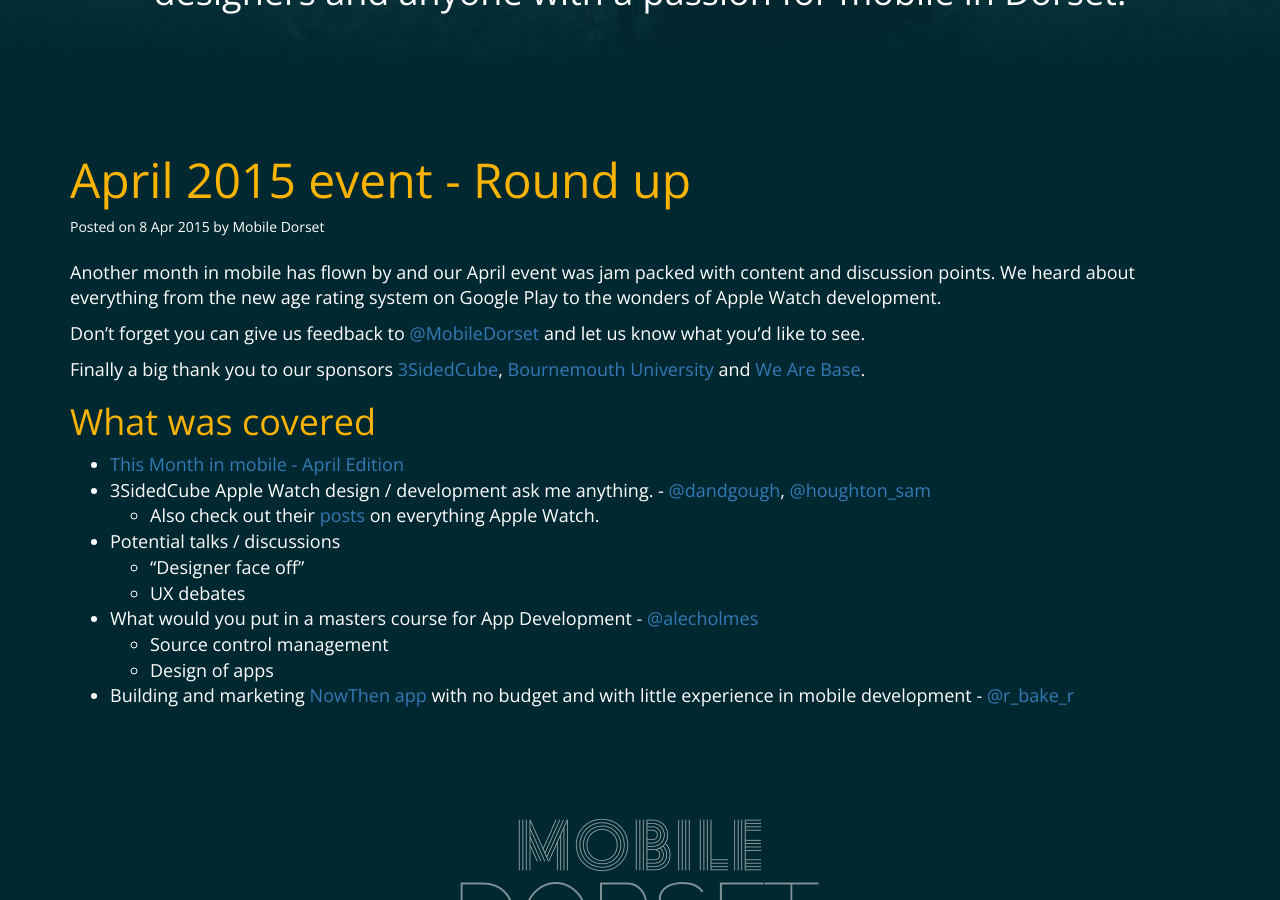
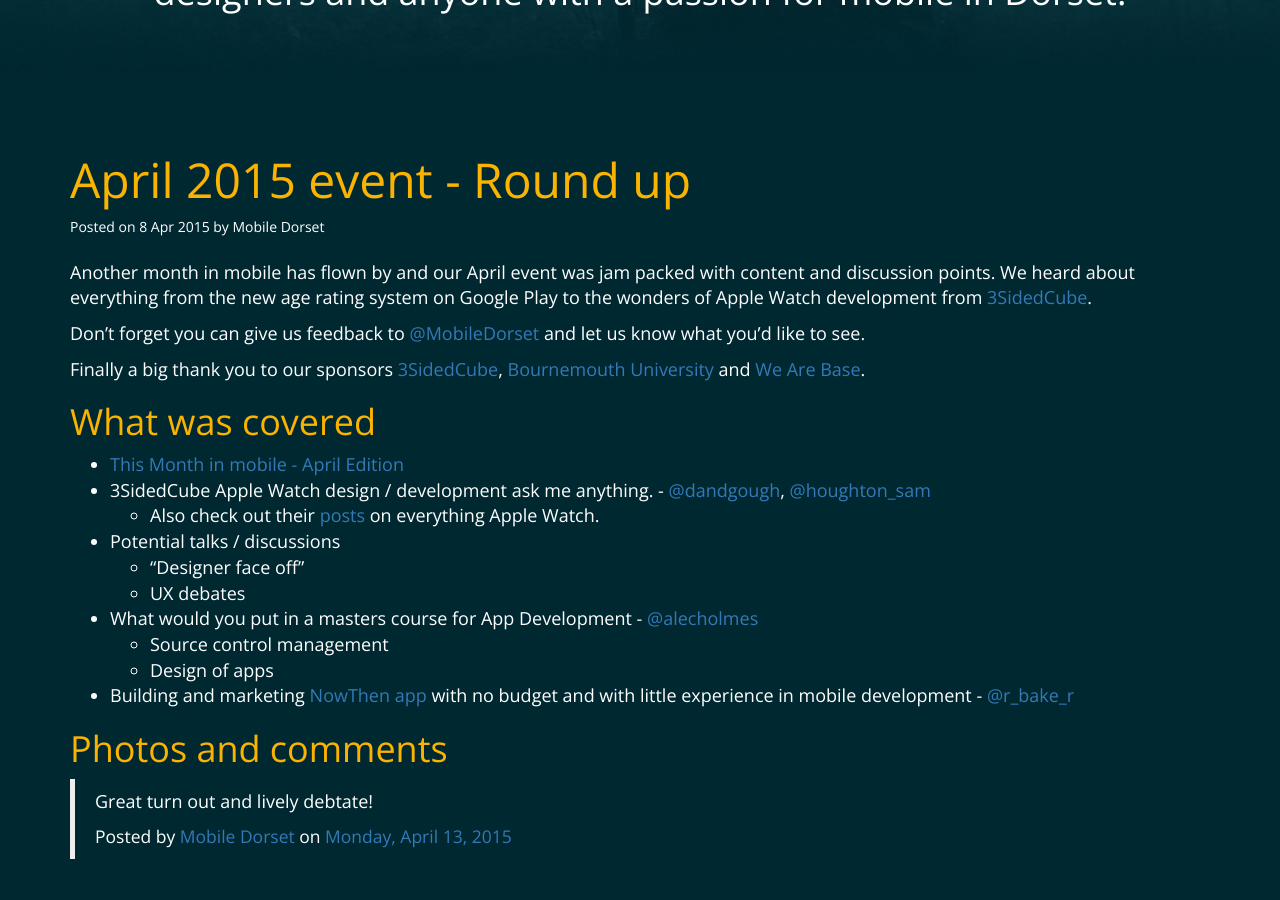
Before and after one commit to MobileDorset/mobiledorset.github.io, a Jekyll site: the page built from _posts/2015-04-08-April-event-round-up.md, in a window 1280 px wide and 900 px high, scrolled down 646 px. Built offline with Jekyll 4.4.1, drawn with Linux system fonts in a browser that asks for light colours.

Commit message:
highlighted 3sc involvement in summary, added facebook event album to april's post

```diff
--- a/_posts/2015-04-08-April-event-round-up.md
+++ b/_posts/2015-04-08-April-event-round-up.md
@@ -3,7 +3,7 @@
 title: April 2015 event - Round up
 author: Mobile Dorset
 ---
-Another month in mobile has flown by and our April event was jam packed with content and discussion points. We heard about everything from the new age rating system on Google Play to the wonders of Apple Watch development.
+Another month in mobile has flown by and our April event was jam packed with content and discussion points. We heard about everything from the new age rating system on Google Play to the wonders of Apple Watch development from [3SidedCube](https://3sidedcube.com/){:target="_blank"}.
 
 Don't forget you can give us feedback to [@MobileDorset](https://twitter.com/MobileDorset){:target="_blank"} and let us know what you'd like to see.
 
@@ -20,3 +20,15 @@
 	- Source control management
 	- Design of apps
 - Building and marketing [NowThen app](http://www.nowthenapp.com/) with no budget and with little experience in mobile development - [@r_bake_r](https://twitter.com/r_bake_r){:target="_blank"}
+
+# Photos and comments
+<div id="fb-root"></div>
+<script>(function(d, s, id) {  var js, fjs = d.getElementsByTagName(s)[0];  if (d.getElementById(id)) return;  js = d.createElement(s); js.id = id;  js.src = "//connect.facebook.net/en_US/sdk.js#xfbml=1&version=v2.3";  fjs.parentNode.insertBefore(js, fjs);}(document, 'script', 'facebook-jssdk'));</script>
+<div class="fb-post" data-href="https://www.facebook.com/media/set/?set=a.961064793917738.1073741829.934423343248550&amp;type=1" data-width="500">
+   <div class="fb-xfbml-parse-ignore">
+      <blockquote cite="https://www.facebook.com/media/set/?set=a.961064793917738.1073741829.934423343248550&amp;type=1">
+         <p>Great turn out and lively debtate!</p>
+         Posted by <a href="https://www.facebook.com/MobileDorset">Mobile Dorset</a> on <a href="https://www.facebook.com/media/set/?set=a.961064793917738.1073741829.934423343248550&amp;type=1">Monday, April 13, 2015</a>
+      </blockquote>
+   </div>
+</div>
```
